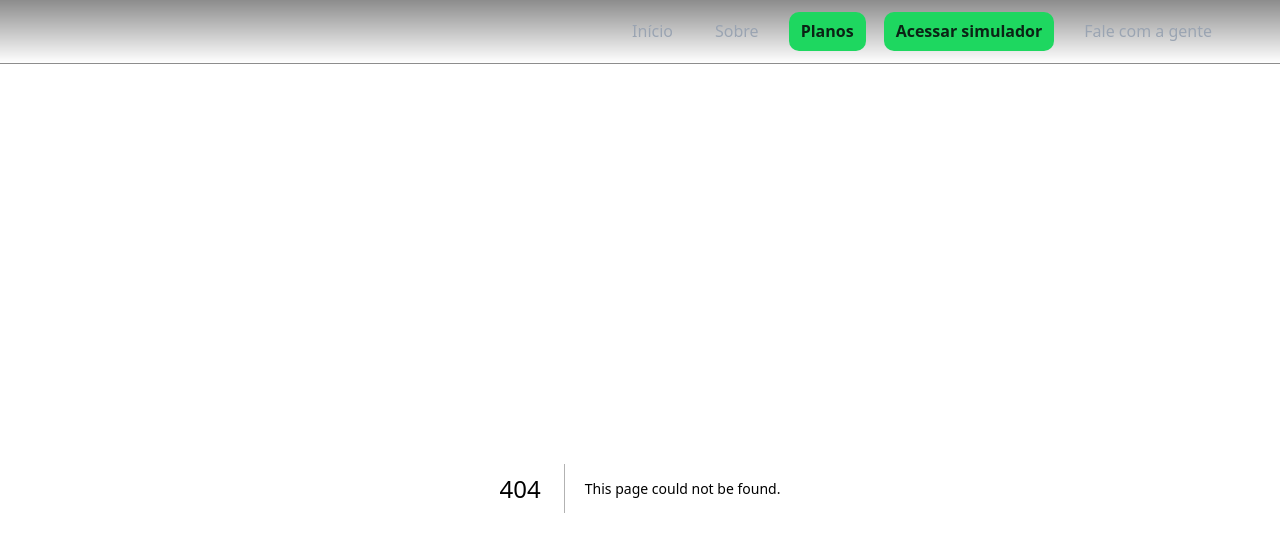
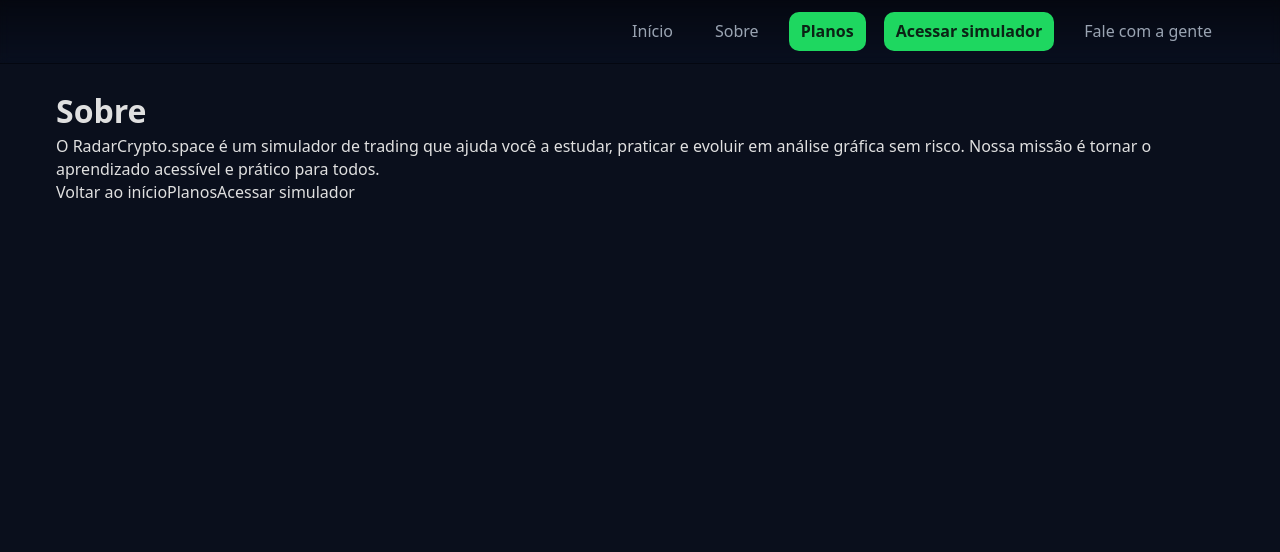
Before and after one commit to Ivanmonteiro-create/radarcripto.space, a Next.js app: page /sobre in a window 1280 px wide. Before the commit this address had no page. Shown: the top 552 px of the page. Built offline with nearby package versions, Linux system fonts and the light colour scheme.

Commit message:
Create page.jsx

```diff
--- /dev/null
+++ b/app/sobre/page.jsx
@@ -0,0 +1,22 @@
+export const metadata = {
+  title: 'Sobre | RadarCrypto.space',
+  description: 'Saiba mais sobre o projeto RadarCrypto.space.',
+};
+
+export default function SobrePage() {
+  return (
+    <main className="container">
+      <h1>Sobre</h1>
+      <p>
+        O RadarCrypto.space é um simulador de trading que ajuda você a estudar, praticar e
+        evoluir em análise gráfica sem risco. Nossa missão é tornar o aprendizado acessível
+        e prático para todos.
+      </p>
+      <div className="links">
+        <a href="/">Voltar ao início</a>
+        <a href="/planos">Planos</a>
+        <a href="/simulador">Acessar simulador</a>
+      </div>
+    </main>
+  );
+}
```
